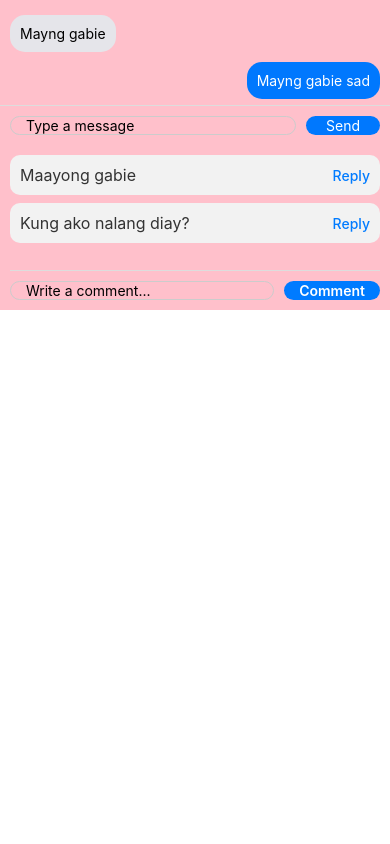
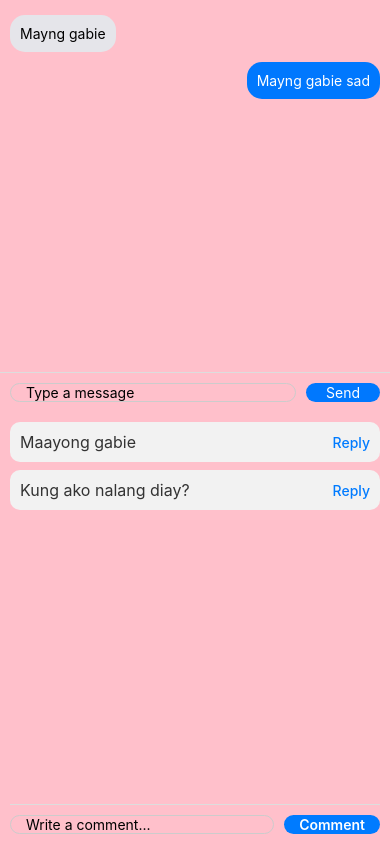
Before and after one commit to ibalerobbyjay/M15_RobbyJay_Ibale_IT_Elect1, a React Native app: screen / in a window 390 px wide. Built offline with nearby package versions, Linux system fonts and the light colour scheme.

Commit message:
Update App.js

```diff
--- a/App.js
+++ b/App.js
@@ -1,23 +1,16 @@
-import Comment from './Comment';
-import ChatScreen from './ChatScreen';
 import React from "react";
-import {
-  SafeAreaView,
-  View,
-  FlatList,
-  TextInput,
-  TouchableOpacity,
-  Text,
-  KeyboardAvoidingView,
-  Image,
-} from "react-native";
-
+import { KeyboardAvoidingView, Platform } from "react-native";
+import ChatScreen from "./ChatScreen";
+import Comment from "./Comment";
 
 export default function App() {
-  return ( <KeyboardAvoidingView>
-<ChatScreen />
-<Comment />
-
-</KeyboardAvoidingView>
-)
+  return (
+    <KeyboardAvoidingView
+      style={{ flex: 1 }}
+      behavior={Platform.OS === "ios" ? "padding" : "height"}
+    >
+      <ChatScreen />
+      <Comment />
+    </KeyboardAvoidingView>
+  );
 }
```
